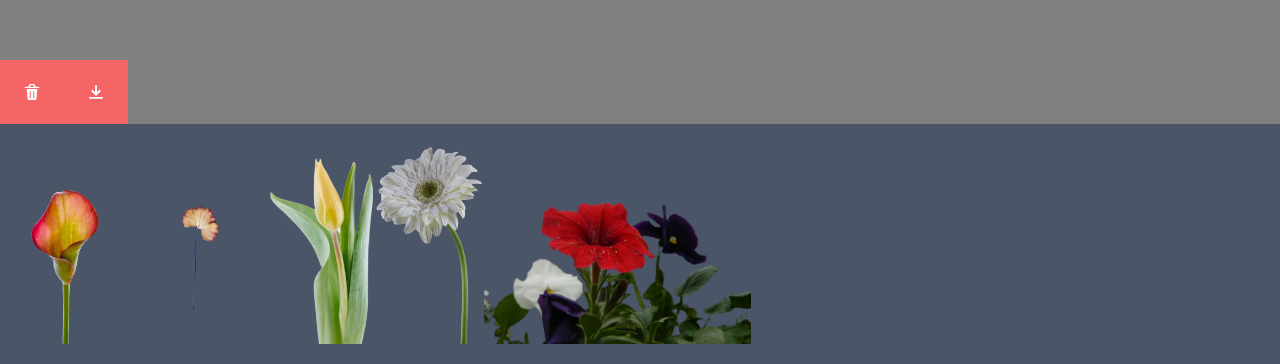
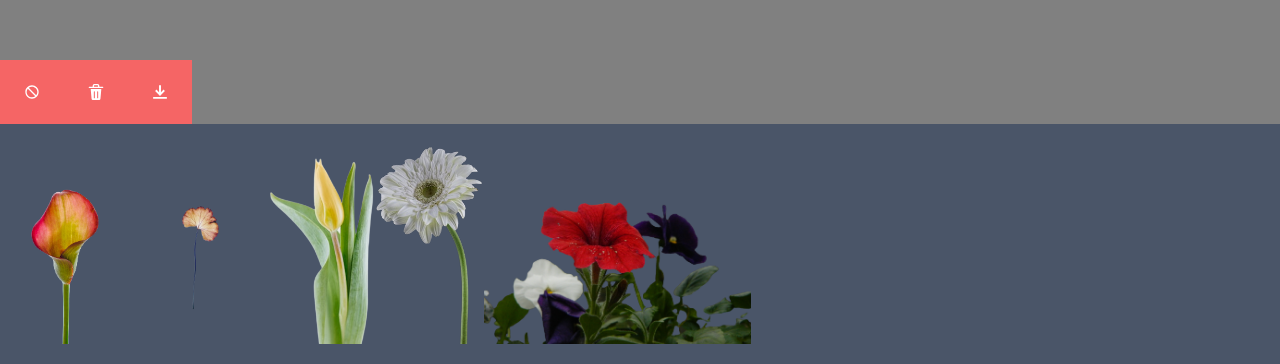
Before and after one commit to lm93547/dnd-exhibition, a React (Vite) app: page / in a window 1280 px wide. Shown: the part 436-800 px from the top of the page. Built offline with nearby package versions, Linux system fonts and the light colour scheme.

Commit message:
add clear selected and clear all buttons

```diff
--- a/src/components/ExhibitionButtons.tsx
+++ b/src/components/ExhibitionButtons.tsx
@@ -1,12 +1,13 @@
-import { DeleteIcon, DownloadIcon } from "@chakra-ui/icons";
+import { DeleteIcon, DownloadIcon, NotAllowedIcon } from "@chakra-ui/icons";
 import { Flex, Tooltip } from "@chakra-ui/react";
 
 type Props = {
-    clearCanvas: () => void,
-    downloadArrangement: () => void
+  clearCanvas: () => void;
+  downloadArrangement: () => void;
+  clearSelected: () => void;
 };
 
-const ExhibitionButtons = ({clearCanvas, downloadArrangement}: Props) => {
+const ExhibitionButtons = ({ clearCanvas, downloadArrangement, clearSelected }: Props) => {
   return (
     <Flex>
       <Tooltip w="fit-content" label="Clear All Items">
@@ -16,6 +17,17 @@ const ExhibitionButtons = ({clearCanvas, downloadArrangement}: Props) => {
           bg="red.400"
           w="fit-content"
           onClick={clearCanvas}
+        >
+          <NotAllowedIcon color="white" />
+        </Flex>
+      </Tooltip>
+      <Tooltip w="fit-content" label="Clear Selected">
+        <Flex
+          _hover={{ bg: "darkgray", cursor: "pointer" }}
+          p={6}
+          bg="red.400"
+          w="fit-content"
+          onClick={clearSelected}
         >
           <DeleteIcon color="white" />
         </Flex>
```
